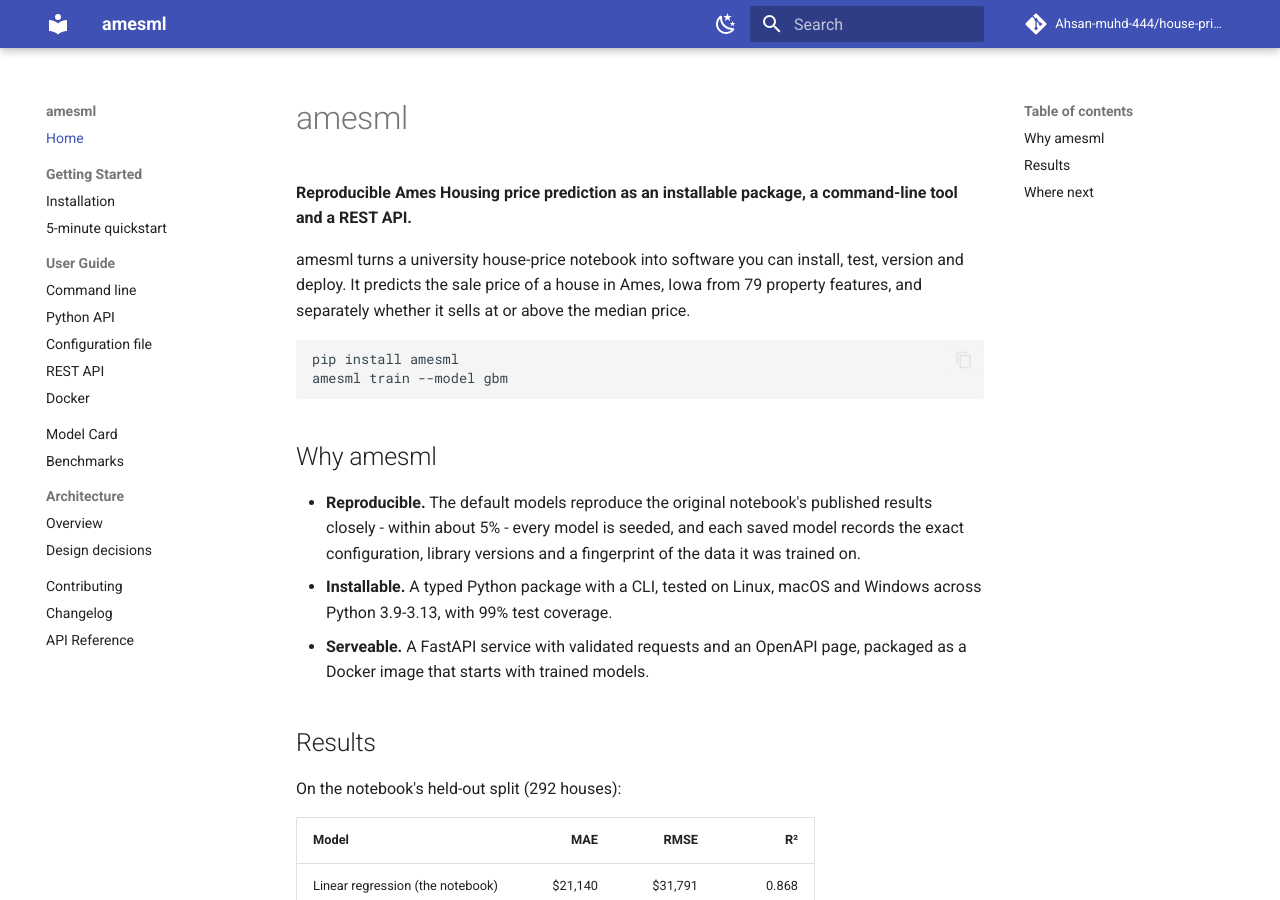
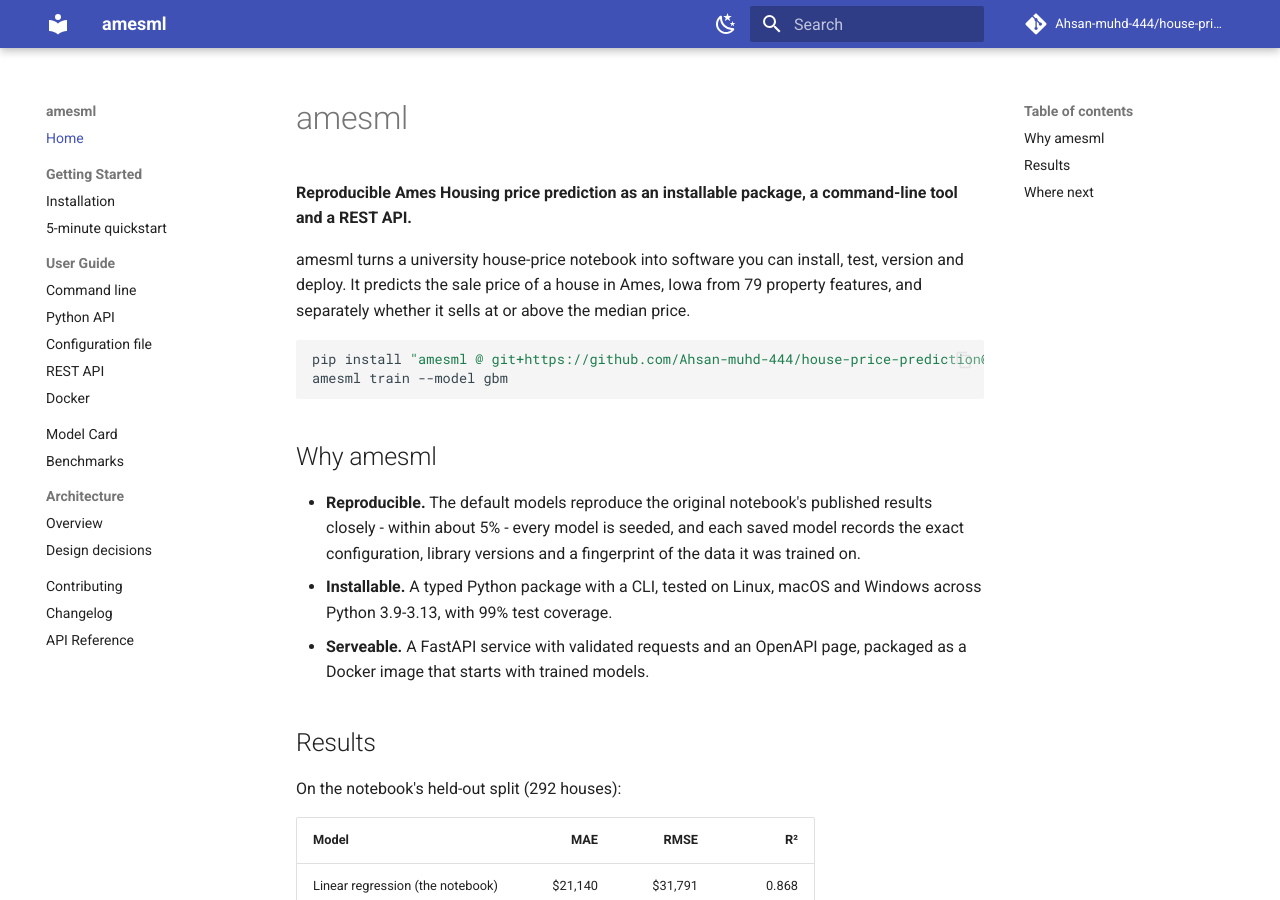
Before and after one commit to Ahsan-muhd-444/house-price-prediction, an MkDocs documentation site: the page built from docs/index.md, in a window 1280 px wide and 900 px high. Built offline with MkDocs 1.6.1 and Material for MkDocs 9.7.7, drawn with Linux system fonts in a browser that asks for light colours; comment, search, counter and statistics services are not loaded.

Commit message:
docs: install from GitHub on the docs home page

````diff
--- a/docs/index.md
+++ b/docs/index.md
@@ -9,7 +9,7 @@ from 79 property features, and separately whether it sells at or above the
 median price.
 
 ```bash
-pip install amesml
+pip install "amesml @ git+https://github.com/Ahsan-muhd-444/house-price-prediction@v0.1.1"
 amesml train --model gbm
 ```
 
````
